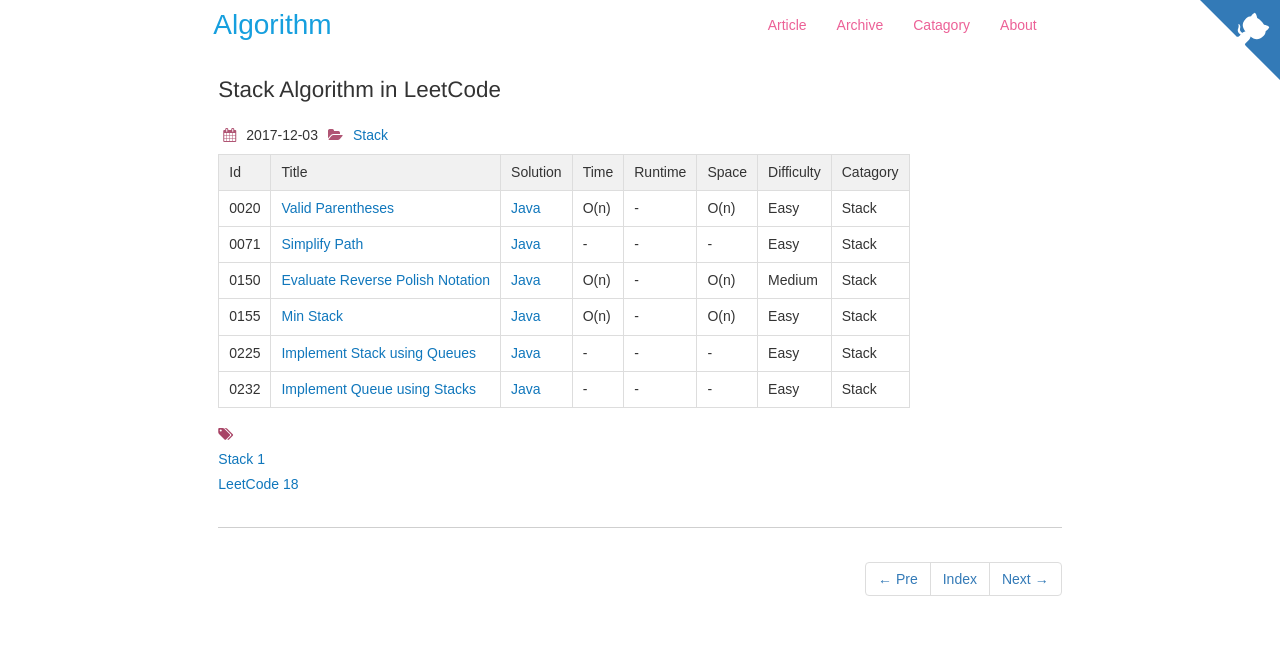
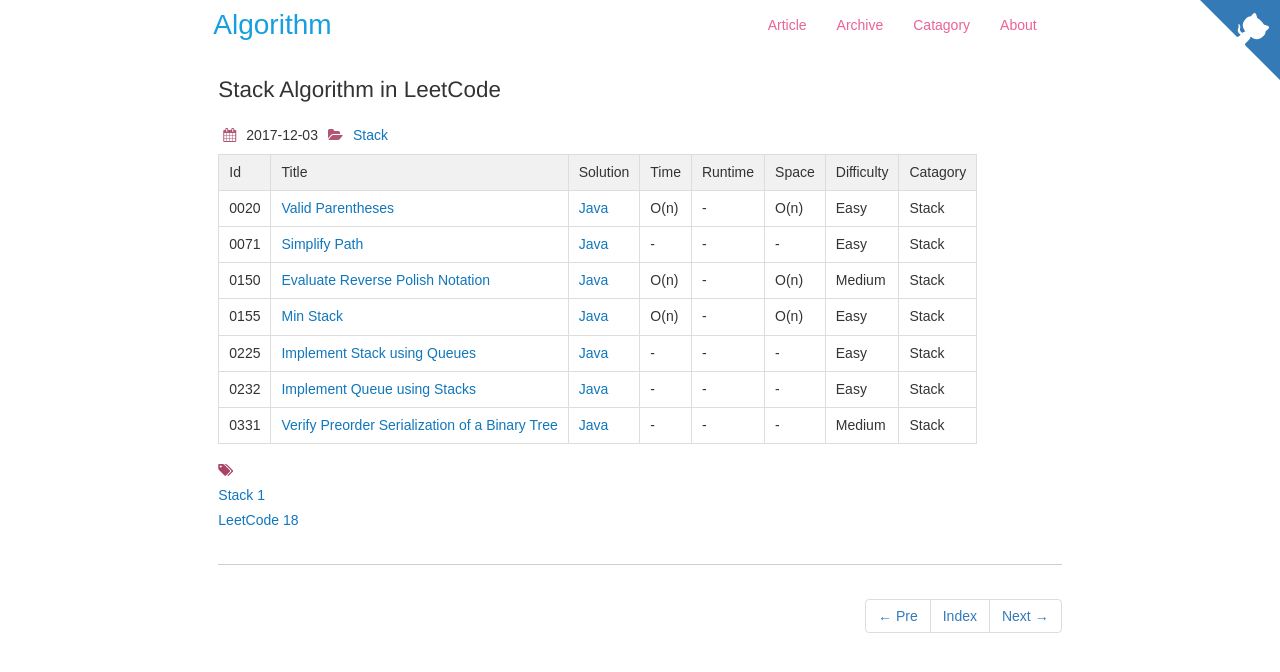
Before and after one commit to dunso/algorithm, a Jekyll site: the page built from docs/_posts/2017-12-03-Stack.md, in a window 1280 px wide. Shown: the top 672 px of the page. Built offline with Jekyll 4.4.1, drawn with Linux system fonts in a browser that asks for light colours; nearby versions of some CDN libraries.

Commit message:
Add index of LeetCode0331.java to docs

```diff
--- a/docs/_posts/2017-12-03-Stack.md
+++ b/docs/_posts/2017-12-03-Stack.md
@@ -18,3 +18,4 @@
 |0155|[Min Stack](https://leetcode.com/problems/min-stack) | [Java](https://e.srl/leetcode-155/)  | O(n) |-| O(n)  |  Easy |Stack|
 |0225|[Implement Stack using Queues](https://leetcode.com/problems/implement-stack-using-queues/) | [Java](https://e.srl/leetcode-225/)  |-|-|-|  Easy |Stack|
 |0232|[Implement Queue using Stacks](https://leetcode.com/problems/implement-queue-using-stacks/) | [Java](https://e.srl/leetcode-232/)  |-|-|-|  Easy |Stack|
+|0331|[Verify Preorder Serialization of a Binary Tree](https://leetcode.com/problems/verify-preorder-serialization-of-a-binary-tree/) | [Java](https://e.srl/leetcode-331/)  |-|-|-|  Medium |Stack|
```
